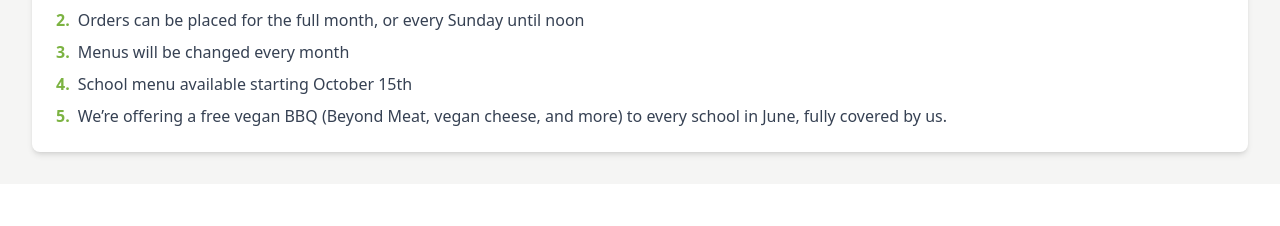
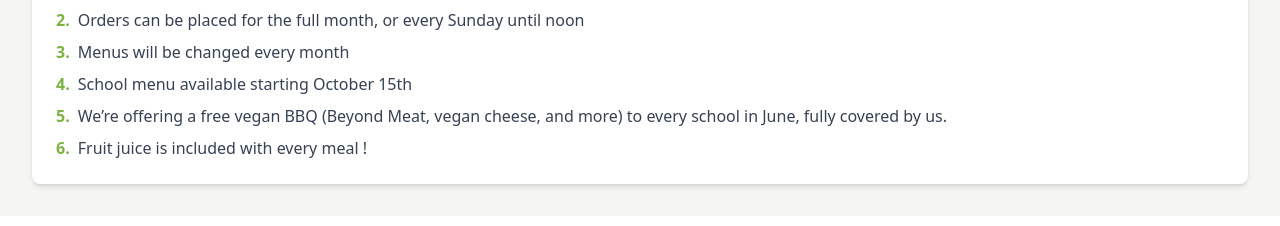
Before and after one commit to DigitariaWebs/BlessFourchette, a Next.js app: page /menu in a window 1280 px wide. Shown: the part 940-1166 px from the top of the page. Built offline with nearby package versions, Linux system fonts and the light colour scheme.

Commit message:
review changes

```diff
--- a/src/data/menuData.ts
+++ b/src/data/menuData.ts
@@ -27,7 +27,8 @@ export const menuConfigs: Record<string, MenuConfig> = {
       "Orders can be placed for the full month, or every Sunday until noon",
       "Menus will be changed every month",
     "School menu available starting October 15th",
-    "We’re offering a free vegan BBQ (Beyond Meat, vegan cheese, and more) to every school in June, fully covered by us."
+    "We’re offering a free vegan BBQ (Beyond Meat, vegan cheese, and more) to every school in June, fully covered by us.",
+    "Fruit juice is included with every meal !"
     ],
     sections: [
       // OCTOBRE 2025 (15-30 octobre)
@@ -415,6 +416,7 @@ export const menuConfigs: Record<string, MenuConfig> = {
       "Perfect portions for families of 4-6 people",
       "Stay tuned for amazing family-friendly dishes!",
       "Delivery available only Friday 11:00 AM to 4:00 PM",
+      "Fruit juice is included with every meal !"
     ],
     sections: [
       {
```
